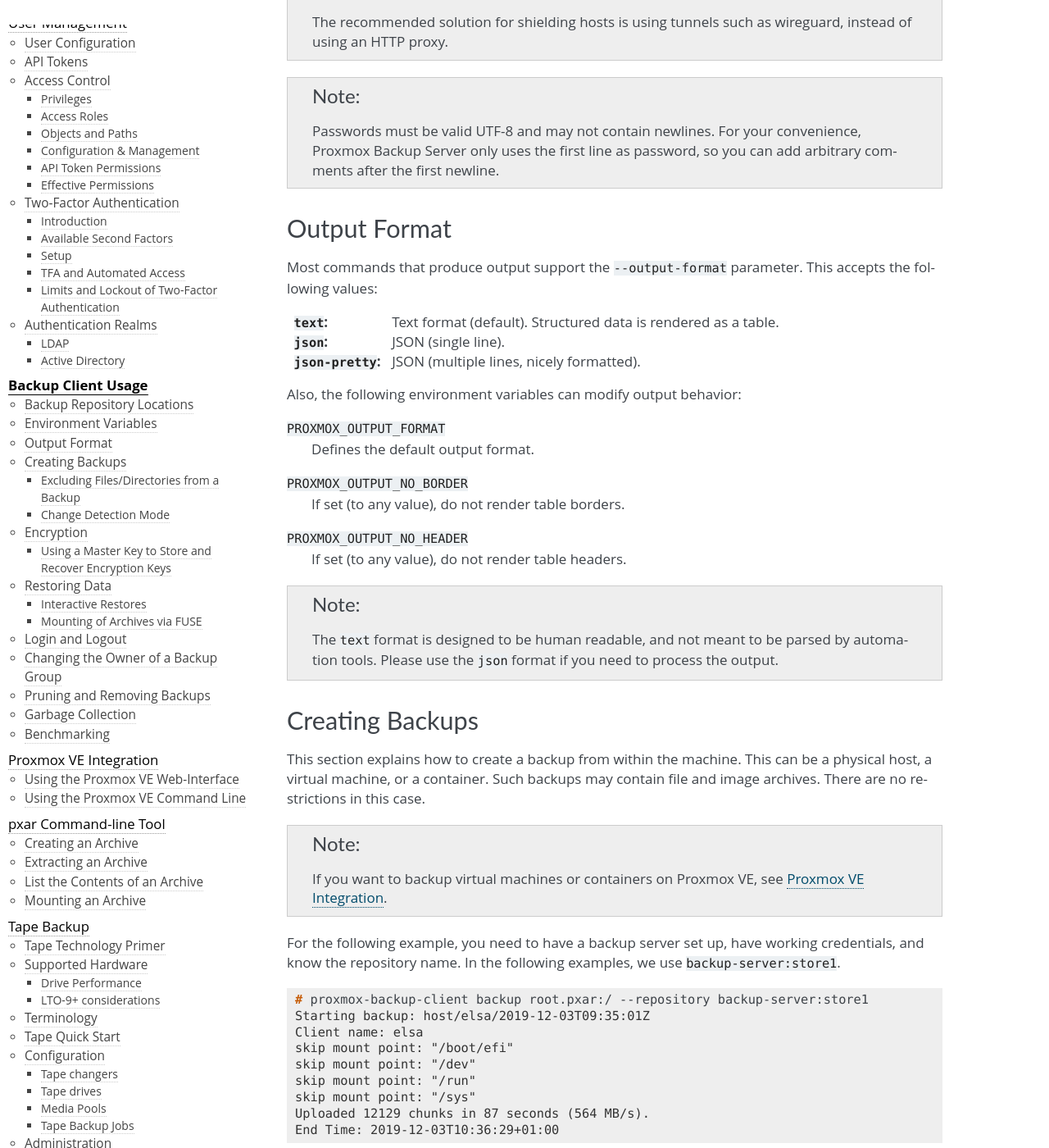
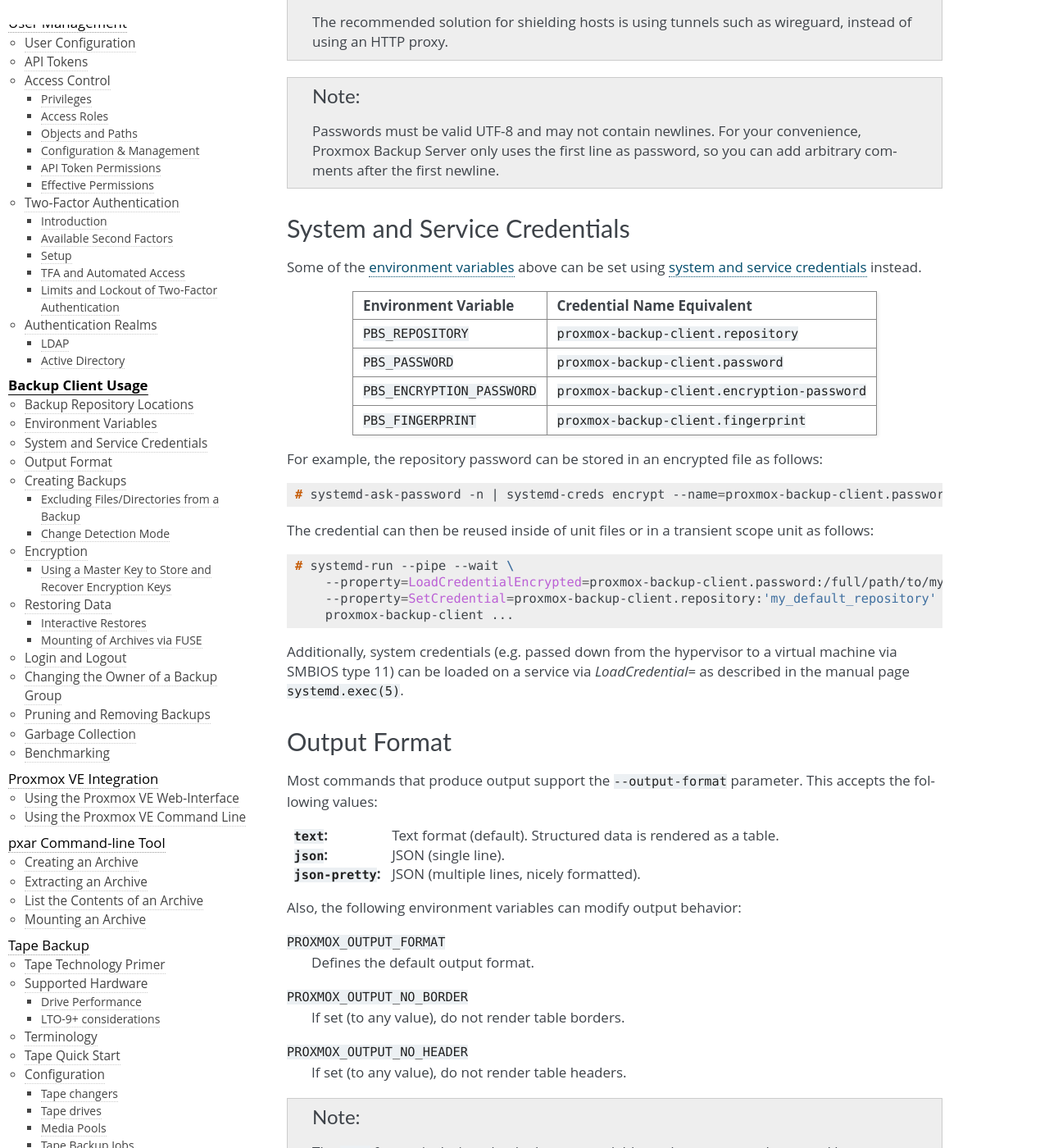
Before and after one commit to rikka-chunibyo/PBS-X, a Sphinx documentation site: the page built from docs/backup-client.rst, in a window 1280 px wide and 1400 px high, scrolled down 1719 px. Shown: the whole window at 82% size. Built offline with Sphinx 7.4.7, drawn with Linux system fonts in a browser that asks for light colours.

Commit message:
docs: client: add section about system credentials
Signed-off-by: Maximiliano Sandoval <m.sandoval@proxmox.com>

```diff
--- a/docs/backup-client.rst
+++ b/docs/backup-client.rst
@@ -44,6 +44,9 @@ user\@pbs!token@host:store       ``user@pbs!token`` host:8007          store
 [ff80::51]:1234:mydatastore      ``root@pam``       [ff80::51]:1234    mydatastore
 ================================ ================== ================== ===========
 
+
+.. _environment-variables:
+
 Environment Variables
 ---------------------
 
@@ -88,6 +91,43 @@ Environment Variables
    convenience, Proxmox Backup Server only uses the first line as password, so
    you can add arbitrary comments after the first newline.
 
+
+System and Service Credentials
+------------------------------
+
+Some of the :ref:`environment variables <environment-variables>` above can be
+set using `system and service credentials <https://systemd.io/CREDENTIALS/>`_
+instead.
+
+============================ ==============================================
+Environment Variable         Credential Name Equivalent
+============================ ==============================================
+``PBS_REPOSITORY``           ``proxmox-backup-client.repository``
+``PBS_PASSWORD``             ``proxmox-backup-client.password``
+``PBS_ENCRYPTION_PASSWORD``  ``proxmox-backup-client.encryption-password``
+``PBS_FINGERPRINT``          ``proxmox-backup-client.fingerprint``
+============================ ==============================================
+
+For example, the repository password can be stored in an encrypted file as
+follows:
+
+.. code-block:: console
+
+  # systemd-ask-password -n | systemd-creds encrypt --name=proxmox-backup-client.password - my-api-token.cred
+
+The credential can then be reused inside of unit files or in a transient scope
+unit as follows:
+
+.. code-block:: console
+
+  # systemd-run --pipe --wait \
+      --property=LoadCredentialEncrypted=proxmox-backup-client.password:/full/path/to/my-api-token.cred \
+      --property=SetCredential=proxmox-backup-client.repository:'my_default_repository' \
+      proxmox-backup-client ...
+
+Additionally, system credentials (e.g. passed down from the hypervisor to a
+virtual machine via SMBIOS type 11) can be loaded on a service via
+`LoadCredential=` as described in the manual page ``systemd.exec(5)``.
 
 Output Format
 -------------
```
